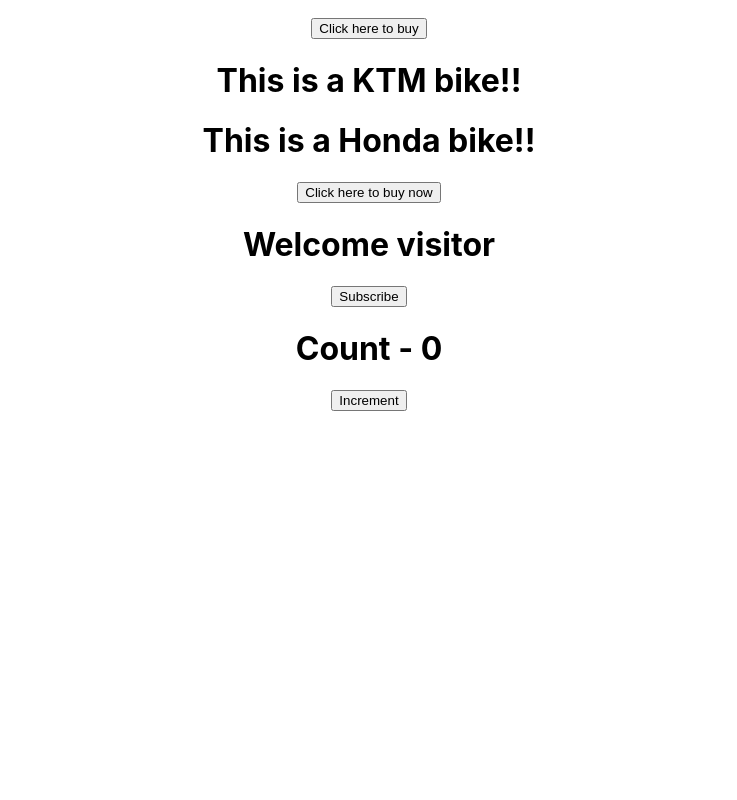
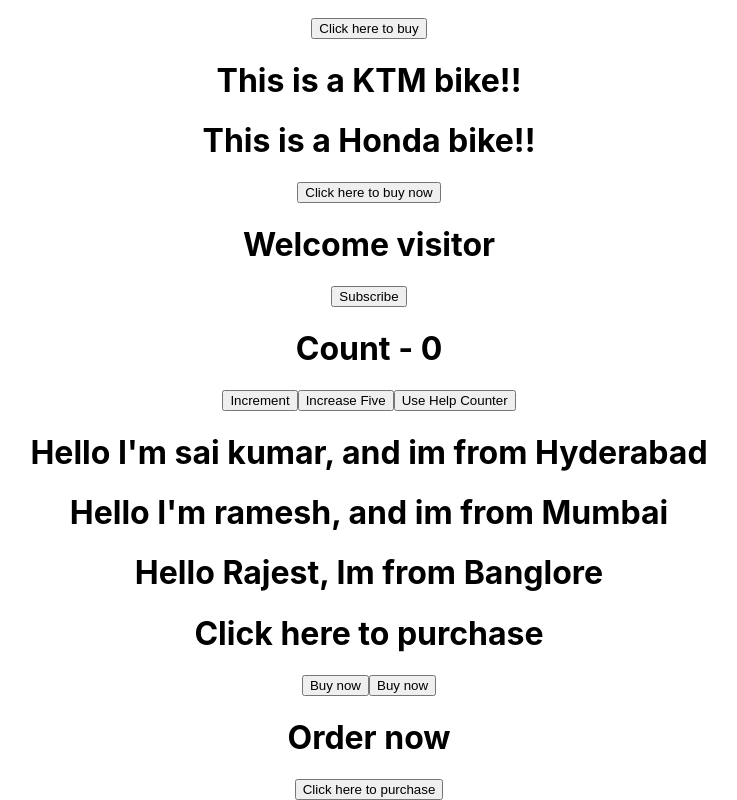
Before and after one commit to Byagari-Sai-Kumar/front_end_development, a React (Create React App) app in the folder learning_react/hello-world/: page / in a window 1280 px wide. Shown: the part 367-1167 px from the top of the page, without its empty margins (271-1008 px from the left). Before the commit the page ends 800 px from the top, so only its background shows below. Built offline with nearby package versions, Linux system fonts and the light colour scheme.

Commit message:
setState, Props Destructuring, Event Handling

```diff
--- a/learning_react/hello-world/src/App.js
+++ b/learning_react/hello-world/src/App.js
@@ -7,6 +7,8 @@
 import {Car,Bike} from './components/Props/Cars';
 import GreetVisitors from './components/State/state';
 import Counter from './components/SetState/counter';
+import {GreetPeople,GreetPeopleClass} from './components/DestructuringPropsState/greet';
+import {Purchase,PurchaseClass} from './components/EventHandling/eventHandlingFunction';
 
 function App() {
   return (
@@ -41,7 +43,12 @@
         <button>Click here to buy now</button>
       </Bike>
       <GreetVisitors/>
-      <Counter/>
+      <Counter helpValue="10"/>
+      <GreetPeople name="sai kumar" city="Hyderabad"/>
+      <GreetPeople name="ramesh" city="Mumbai"/>
+      <GreetPeopleClass name="Rajest" city="Banglore"/>
+      <Purchase/>
+      <PurchaseClass/>
     </div>
   );
 }
--- /dev/null
+++ b/learning_react/hello-world/src/components/DestructuringPropsState/greet.js
@@ -0,0 +1,18 @@
+import React,{Component} from "react";
+
+export const GreetPeople = (props) =>{
+    const {name,city} = props;
+    return(
+        <h1>Hello I'm {name}, and im from {city}</h1>
+    )
+}
+
+export class GreetPeopleClass extends Component{
+    render(){
+        //always use props destructuring of class component inside render method
+        const {name,city} = this.props;
+        return(
+            <h1>Hello {name}, Im from {city}</h1>
+        )
+    }
+}
--- /dev/null
+++ b/learning_react/hello-world/src/components/EventHandling/eventHandlingFunction.js
@@ -0,0 +1,38 @@
+import React, {Component} from "react";
+
+export const Purchase = () => {
+    function onClickPurchase(){
+        console.log('Thanks for shopping!!')
+    }
+
+    return(
+        <div>
+            <h1>Click here to purchase</h1>
+            <button onClick={()=>{onClickPurchase()}}>Buy now</button>
+            <button onClick={onClickPurchase}>Buy now</button>
+        </div>
+    )
+}
+
+export class PurchaseClass extends Component{
+    constructor(){
+        super();
+        this.state = {
+            currentPurchaseStatus : 'Order now'
+        }
+    }
+    onClickPurchaseButton = () => {
+        this.setState({
+            currentPurchaseStatus : 'Thanks for ordering!!'
+        })
+    }
+
+    render(){
+        return(
+            <div>
+                <h1>{this.state.currentPurchaseStatus}</h1>
+                <button onClick={this.onClickPurchaseButton}>Click here to purchase</button>
+            </div>
+        )
+    }
+}
--- a/learning_react/hello-world/src/components/SetState/counter.js
+++ b/learning_react/hello-world/src/components/SetState/counter.js
@@ -18,11 +18,27 @@
         },()=>{console.log(`current count is ${this.state.count}`)})
     }
 
+    increaseCountFive(){
+        //instead of directly passing state object as first arguement try passing it has a function
+        //so that it uses prevState and update accordingly.
+        this.setState((prevState) => ({
+            count: prevState.count + 5
+        }))
+    }
+
+    increaseUsingHelpCounter(){
+        this.setState((prevState,props)=>({
+            count: prevState + props.helpValue
+        }))
+    }
+
     render(){
         return(
             <div>
                 <h1>Count - {this.state.count}</h1>
                 <button onClick={()=>this.increaseCount()}>Increment</button>
+                <button onClick={()=>this.increaseCountFive()}>Increase Five</button>
+                <button onClick={()=>this.increaseUsingHelpCounter()}>Use Help Counter</button>
             </div>
         );
     }
```
